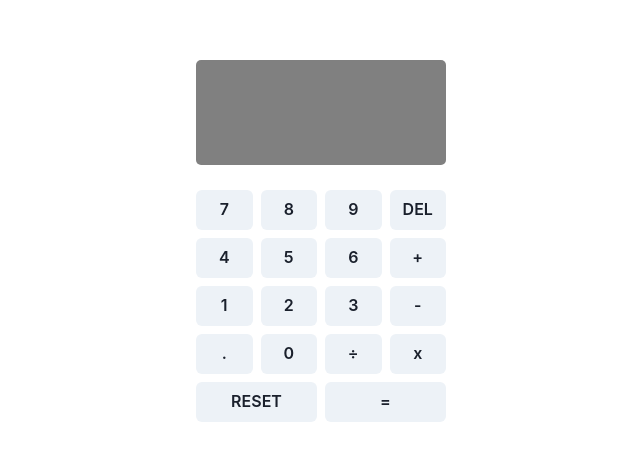
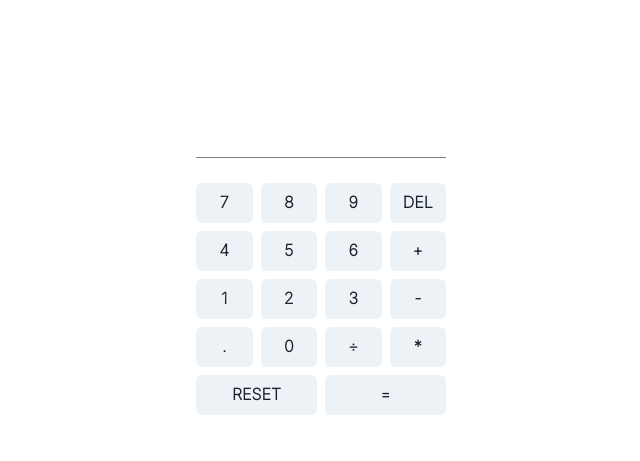
Before and after one commit to asbhogal/React-Calculator, a React app: page / in a window 1280 px wide. Shown: the part 159-620 px from the top of the page, without its empty margins (319-959 px from the left). Built offline with nearby package versions, Linux system fonts and the light colour scheme; the HTML template or start-up script is replaced by a standard one.

Commit message:
additions to operations and styling

```diff
--- a/chakraConfig.js
+++ b/chakraConfig.js
@@ -1,6 +1,10 @@
 import { extendTheme } from "@chakra-ui/react";
+import "@fontsource/inter/200.css";
 
 const theme = extendTheme({
+  fonts: {
+    body: `'Inter', sans-serif`,
+  },
   components: {
     Box: {
       variants: {
--- a/package.json
+++ b/package.json
@@ -11,6 +11,7 @@
   },
   "dependencies": {
     "@chakra-ui/react": "^2.7.1",
+    "@fontsource/inter": "^5.0.5",
     "prop-types": "^15.8.1",
     "react": "^18.2.0",
     "react-dom": "^18.2.0"
--- a/src/components/Calculator.jsx
+++ b/src/components/Calculator.jsx
@@ -2,13 +2,35 @@ import { Button, Text, Flex, SimpleGrid } from "@chakra-ui/react";
 import { useReducer } from "react";
 import { ACTIONS } from "../constants/Actions";
 import DigitButton from "./DigitButton";
+import OperationButton from "./OperationButton";
 function reducer(state, { type, payload }) {
   switch (type) {
     case ACTIONS.ADD_DIGIT:
+      if (payload.digit === "." && state.currentOperand == null) {
+        return state;
+      }
+      if (payload.digit === "." && state.currentOperand.includes(".")) {
+        return state;
+      }
+      if (payload.digit === "0" && state.currentOperand === "0") return state;
       return {
         ...state,
         currentOperand: `${state.currentOperand || ""}${payload.digit}`,
       };
+    case ACTIONS.CLEAR:
+      return {};
+    case ACTIONS.CHOOSE_OPERATION:
+      if (state.currentOperand == null && state.previousOperand == null) {
+        return state;
+      }
+      if (state.previousOperand == null) {
+        return {
+          ...state,
+          operation: payload.operation,
+          previousOperand: state.currentOperand,
+          currentOperand: null,
+        };
+      }
   }
 }
 
@@ -29,13 +51,12 @@ function Calculator() {
       >
         <Flex
           flexDirection="column"
-          justifyContent="center"
+          justifyContent="space-around"
           alignItems="flex-end"
-          borderRadius={5}
-          h={105}
+          h={90}
           w="100%"
           padding={15}
-          bg="grey"
+          borderBottom="0.5px solid grey"
         >
           <Text fontSize={18}>
             {previousOperand} {operation}
@@ -43,26 +64,30 @@ function Calculator() {
           <Text fontSize={32}>{currentOperand}</Text>
         </Flex>
         <SimpleGrid columns={4} spacing={2} w="250px">
-          <Button height="40px">7</Button>
-          <Button height="40px">8</Button>
-          <Button height="40px">9</Button>
-          <Button height="40px">DEL</Button>
-          <Button height="40px">4</Button>
-          <Button height="40px">5</Button>
-          <Button height="40px">6</Button>
-          <Button height="40px">+</Button>
-          <Button height="40px">1</Button>
-          <Button height="40px">2</Button>
-          <Button height="40px">3</Button>
-          <Button height="40px">-</Button>
-          <Button height="40px">.</Button>
-          <Button height="40px">0</Button>
-          <DigitButton digit="÷" dispatch={dispatch} />
-          <Button height="40px">x</Button>
-          <Button gridColumnStart={1} gridColumnEnd={3} height="40px">
+          <DigitButton digit="7" dispatch={dispatch} />
+          <DigitButton digit="8" dispatch={dispatch} />
+          <DigitButton digit="9" dispatch={dispatch} />
+          <Button>DEL</Button>
+          <DigitButton digit="4" dispatch={dispatch} />
+          <DigitButton digit="5" dispatch={dispatch} />
+          <DigitButton digit="6" dispatch={dispatch} />
+          <OperationButton operation="+" dispatch={dispatch} />
+          <DigitButton digit="1" dispatch={dispatch} />
+          <DigitButton digit="2" dispatch={dispatch} />
+          <DigitButton digit="3" dispatch={dispatch} />
+          <OperationButton operation="-" dispatch={dispatch} />
+          <DigitButton digit="." dispatch={dispatch} />
+          <DigitButton digit="0" dispatch={dispatch} />
+          <OperationButton operation="÷" dispatch={dispatch} />
+          <OperationButton operation="*" dispatch={dispatch} />
+          <Button
+            gridColumnStart={1}
+            gridColumnEnd={3}
+            onClick={() => dispatch({ type: ACTIONS.CLEAR })}
+          >
             RESET
           </Button>
-          <Button gridColumnStart={3} gridColumnEnd={5} height="40px">
+          <Button gridColumnStart={3} gridColumnEnd={5}>
             =
           </Button>
         </SimpleGrid>
--- /dev/null
+++ b/src/components/OperationButton.jsx
@@ -0,0 +1,21 @@
+import { Button } from "@chakra-ui/react";
+import { ACTIONS } from "../constants/Actions";
+import PropTypes from "prop-types";
+
+OperationButton.propTypes = {
+  operation: PropTypes.string.isRequired,
+  dispatch: PropTypes.func.isRequired,
+};
+
+export default function OperationButton({ dispatch, operation }) {
+  return (
+    <Button
+      height="40px"
+      onClick={() =>
+        dispatch({ type: ACTIONS.CHOOSE_OPERATION, payload: { operation } })
+      }
+    >
+      {operation}
+    </Button>
+  );
+}
```
Also changed, not shown: 1 other file (tests, documents, lock files or other folders).
